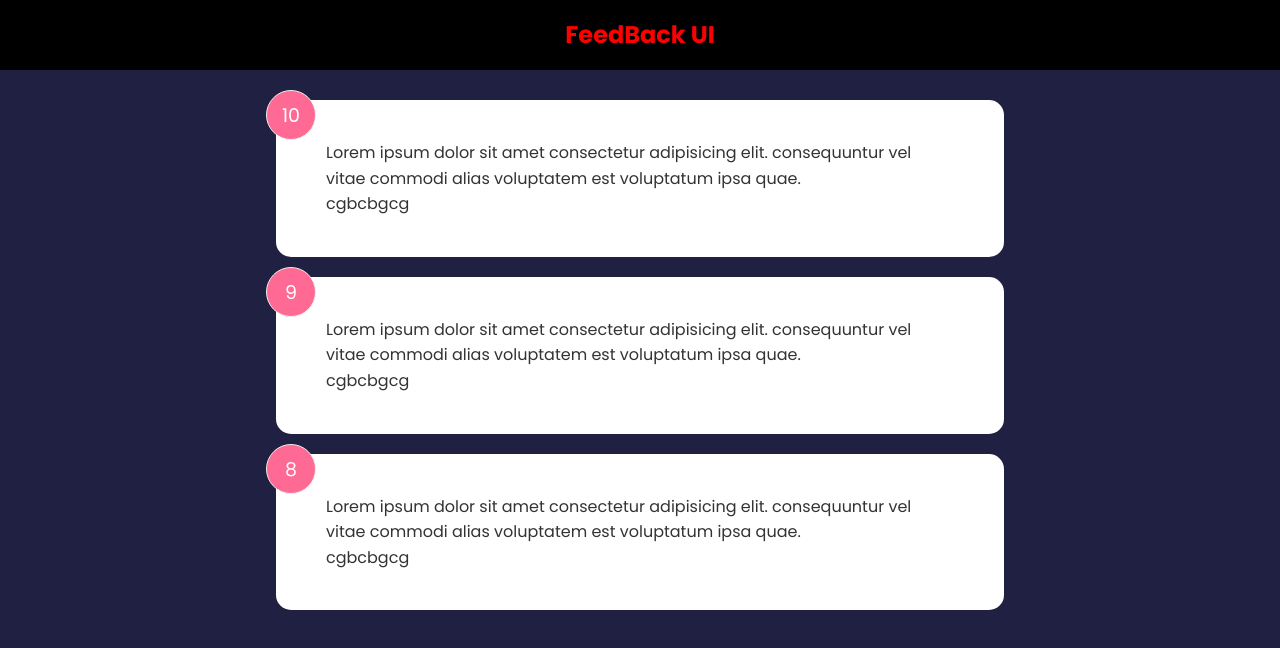
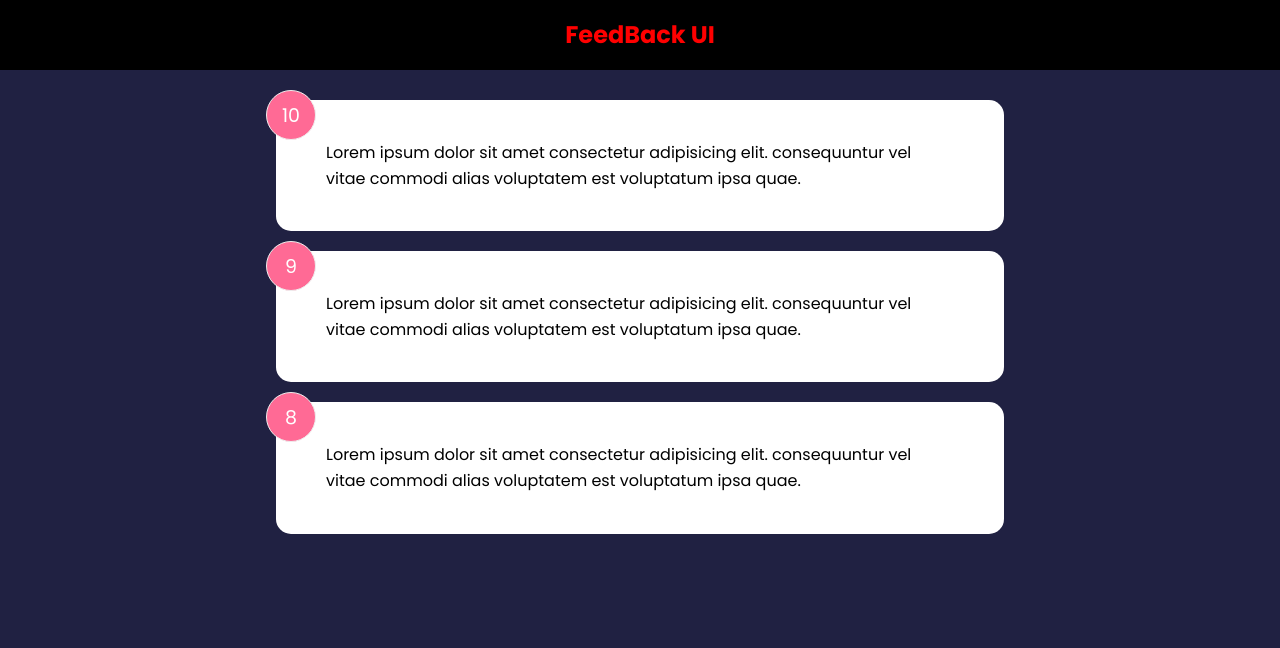
Before and after one commit to 046kanahiya/feedback-app, a React (Create React App) app: page / in a window 1280 px wide. Shown: the top 648 px of the page. Built offline with nearby package versions, Linux system fonts and the light colour scheme.

Commit message:
Created a Card Component and instead of taking static feedback just wrap up inside the card

```diff
--- a/src/App.js
+++ b/src/App.js
@@ -9,6 +9,7 @@ function App() {
         <Header text ={"FeedBack UI"} bgColor="black" textColor="red"/>
         <div className="container">
             <FeedBackList feedback ={Feedback}/>
+
         </div>
         </>
     )
--- a/src/Component/FeedBackItem.jsx
+++ b/src/Component/FeedBackItem.jsx
@@ -2,18 +2,22 @@
 
 //how the feedback card will be look like
 
+import Card from "./Shared/Card";
+import propTypes from "prop-types";
 function FeedBackItem({item}){
 
     return(
         <>
-            <div className="card">
-
+             <Card>
             <div className="num-display">{item.rating}</div>
             <div className="text-display">{item.text}</div>
-            <p>cgbcbgcg</p>
-            </div>
+             </Card>
+
         </>
  )
 }
 
+FeedBackItem.propTypes = {
+    item:propTypes.object.isRequired
+}
 export default FeedBackItem;
--- a/src/Component/FeedBackList.jsx
+++ b/src/Component/FeedBackList.jsx
@@ -1,5 +1,6 @@
 import React from 'react'
 // import FeedbackData from '../Data/FeedBackData'
+import propTypes from 'prop-types'
 import FeedBackItem from './FeedBackItem'
 function FeedBackList({feedback}) {
     if(!feedback || feedback.length===0) return <p>No Feedback yet</p>
@@ -15,4 +16,7 @@ function FeedBackList({feedback}) {
   )
 }
 
+FeedBackList.propTypes={
+  feedback:propTypes.any
+}
 export default FeedBackList
--- /dev/null
+++ b/src/Component/Shared/Card.jsx
@@ -0,0 +1,24 @@
+//-> with help of this whenever we need something in card just import it and wrap in component see FeedBackItem.js
+import React from 'react'
+import propTypes from 'prop-types'
+import FeedBackItem from '../FeedBackItem'
+function Card({children,reverse=false}) { //in FeedBackItem--> card mein wrap kra item aur rating ko toh voh uske children hue
+//   return (
+//     //this is called as conditional class
+//     <div className={`card ${reverse && 'reverse'}`}>{children}</div> //reverse to change the color
+//   )
+
+ return(
+
+    //2. this is called as conditional style (change color using style)
+    <div className='card' style={{
+        backgroundColor:reverse? 'rgba(0,0,0,0.4)': '#fff',
+        color:reverse? '#fff':'#000',
+    }}> {children}</div>
+ )
+}
+
+Card.propTypes={
+    children: propTypes.any
+}
+export default Card
```
